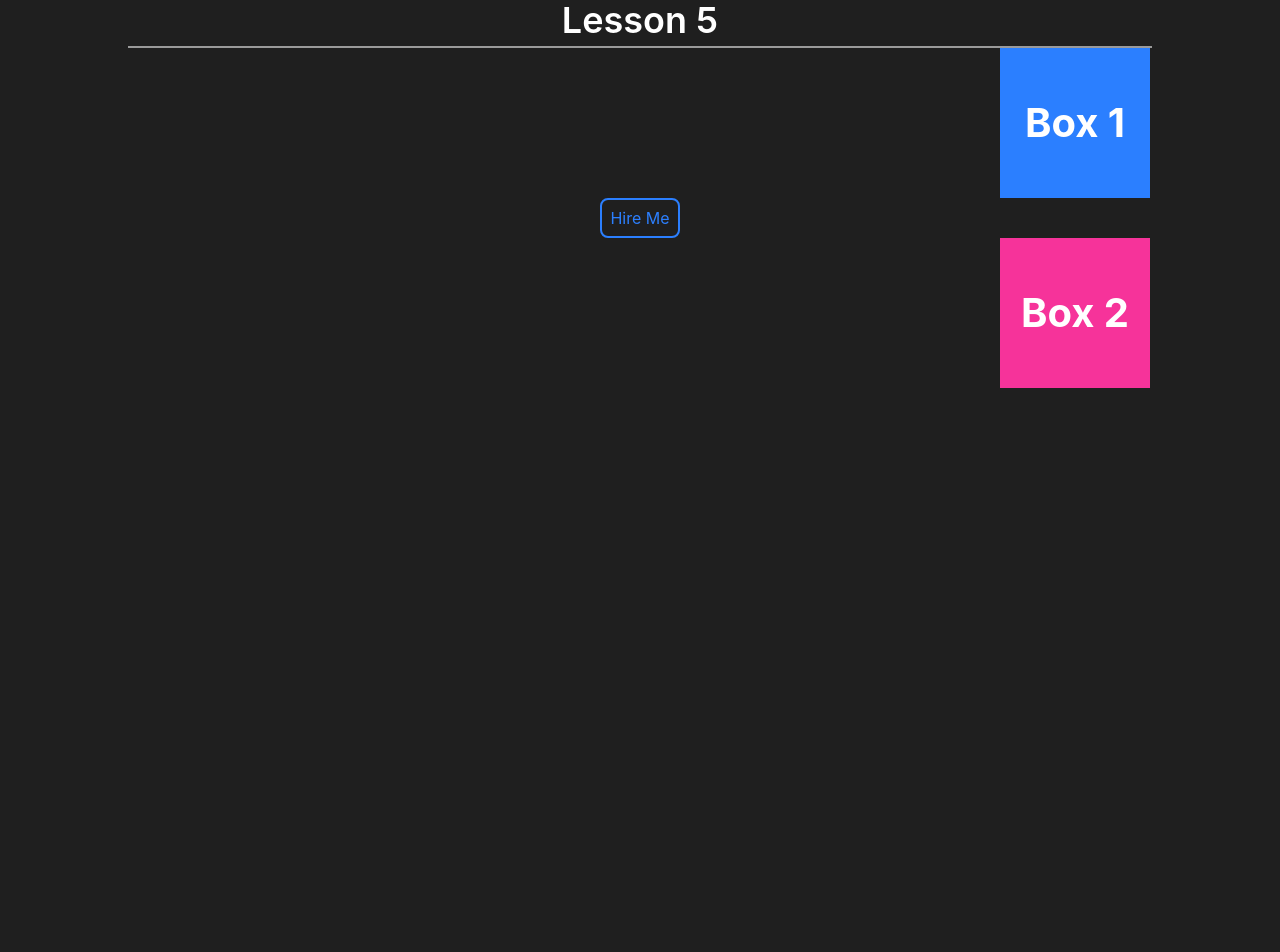
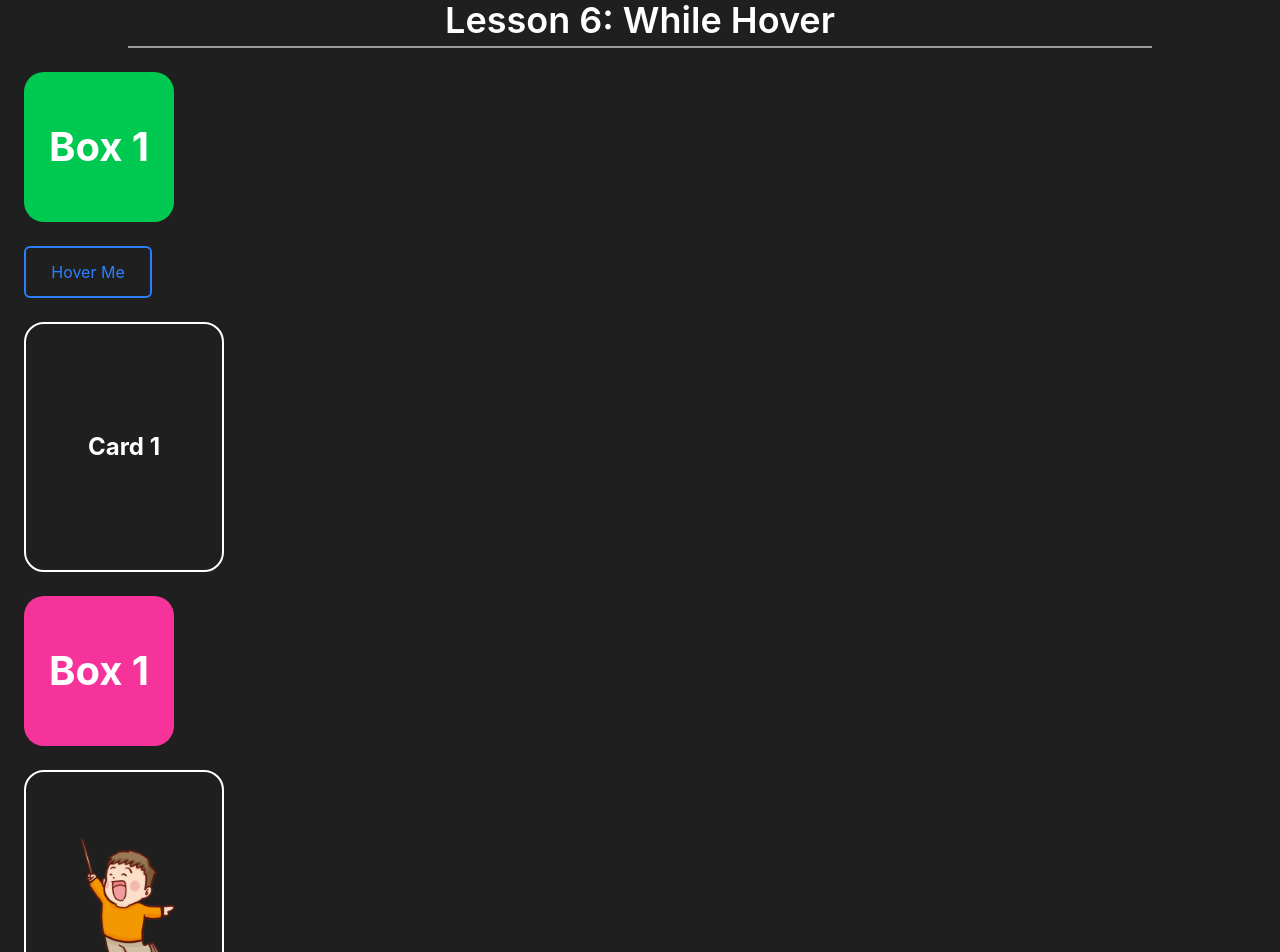
Before and after one commit to 10Yash10/React-Motion, a React (Vite) app: page / in a window 1280 px wide. Shown: the top 952 px of the page. Before the commit the page ends 800 px from the top, so only its background shows below. Built offline with nearby package versions, Linux system fonts and the light colour scheme.

Commit message:
Lesson 6 added for whileHover prop

```diff
--- a/src/App.jsx
+++ b/src/App.jsx
@@ -3,10 +3,11 @@ import React from "react";
 // import L2 from "./Lessions/L2";
 // import L3_Understanding_Animate_Prop from "./Lessions/L3_Understanding_Animate_Prop";
 // import L4 from "./Lessions/L4_LearnInital";
-import L5 from "./Lessions/L5_Transition";
+// import L5 from "./Lessions/L5_Transition";
+import L6 from "./Lessions/L6_WhileHover";
 
 const App = () => {
-  return <L5 />;
+  return <L6 />;
 };
 
 export default App;
--- /dev/null
+++ b/src/Lessions/L6_WhileHover.jsx
@@ -0,0 +1,114 @@
+import Header from "../components/Header";
+import { motion, spring } from "motion/react";
+import Cartoon from "../assets/cartoon.png";
+
+// till now animation were starting as soon as the screen is mounted
+// until user interacts, animation won't happen
+
+const L6 = () => {
+  return (
+    <>
+      <Header text="Lesson 6: While Hover" />
+      <div className="flex flex-col gap-6 p-6 mb-12">
+        <motion.div
+          className="box bg-green-500"
+          whileHover={{
+            // mouse enters, scale up => mouse leave => scale down
+            scale: 1.1,
+          }}
+          transition={{
+            duration: 0.15,
+          }}
+        >
+          Box 1
+        </motion.div>
+
+        <motion.button
+          className="text-blue-500 border-2 border-blue-500 rounded-md w-32 py-3"
+          whileHover={{
+            scale: 1.05,
+          }}
+          tansition={{
+            duration: 0.15,
+          }}
+        >
+          Hover Me
+        </motion.button>
+
+        <motion.div
+          className="card"
+          whileHover={{
+            y: -10,
+            scale: 1.07,
+          }}
+        >
+          Card 1
+        </motion.div>
+
+        <motion.div
+          className="box bg-pink-500"
+          whileHover={{
+            rotate: 45,
+          }}
+        >
+          Box 1
+        </motion.div>
+
+        <div className="card overflow-hidden">
+          <motion.img
+            src={Cartoon}
+            alt="cartoon img"
+            className="w-50"
+            whileHover={{
+              scale: 2,
+              opacity: 0.7,
+            }}
+          />
+        </div>
+
+        <motion.div
+          className="box bg-green-500"
+          whileHover={{
+            backgroundColor: "red",
+            borderRadius: "50%",
+          }}
+        >
+          Box 3
+        </motion.div>
+
+        <motion.div
+          className="card"
+          whileHover={{
+            y: -10,
+            scale: 1.02,
+            boxShadow: "0px 20px 40px rgba(255, 255, 255, 0.25)",
+          }}
+          tansition={{
+            type: "spring",
+            stiffness: 300,
+            damping: 20,
+          }}
+        >
+          Card 2
+        </motion.div>
+
+        <motion.button
+          className="btn border-2 border-red-500 text-red-500 rounded-lg"
+          whileHover={{
+            y: -2,
+            scale: 1.05,
+          }}
+          transition={{
+            type: "spring",
+            stiffness: 400,
+            damping: 15,
+          }}
+        >
+          Hover Me
+        </motion.button>
+      </div>
+    </>
+  );
+};
+
+export default L6;
--- a/src/index.css
+++ b/src/index.css
@@ -1,13 +1,15 @@
 @import "tailwindcss";
 
 * {
-  margin: 0px;
-  padding: 0px;
+  /* margin: 0px;
+  padding: 0px; */
   box-sizing: border-box;
   /* font-family: "mono"; */
 }
 
 body {
+  margin: 0px;
+  padding: 0px;
   background-color: #111111ef;
   color: #fff;
 }
@@ -17,7 +19,31 @@ body {
   height: 150px;
   display: flex;
   align-items: center;
+  border: 1px solid transparent;
+  border-radius: 20px;
   justify-content: center;
   font-size: 40px;
   font-weight: bold;
 }
+
+.card {
+  width: 200px;
+  height: 250px;
+  border: 2px solid white;
+  border-radius: 20px;
+  display: flex;
+  align-items: center;
+  justify-content: center;
+  font-size: 24px;
+  font-weight: bold;
+}
+
+.btn {
+  width: 200px;
+  height: 50px;
+  padding: 20px 10px;
+  display: flex;
+  align-items: center;
+  justify-content: center;
+  font-weight: bold;
+}
```
